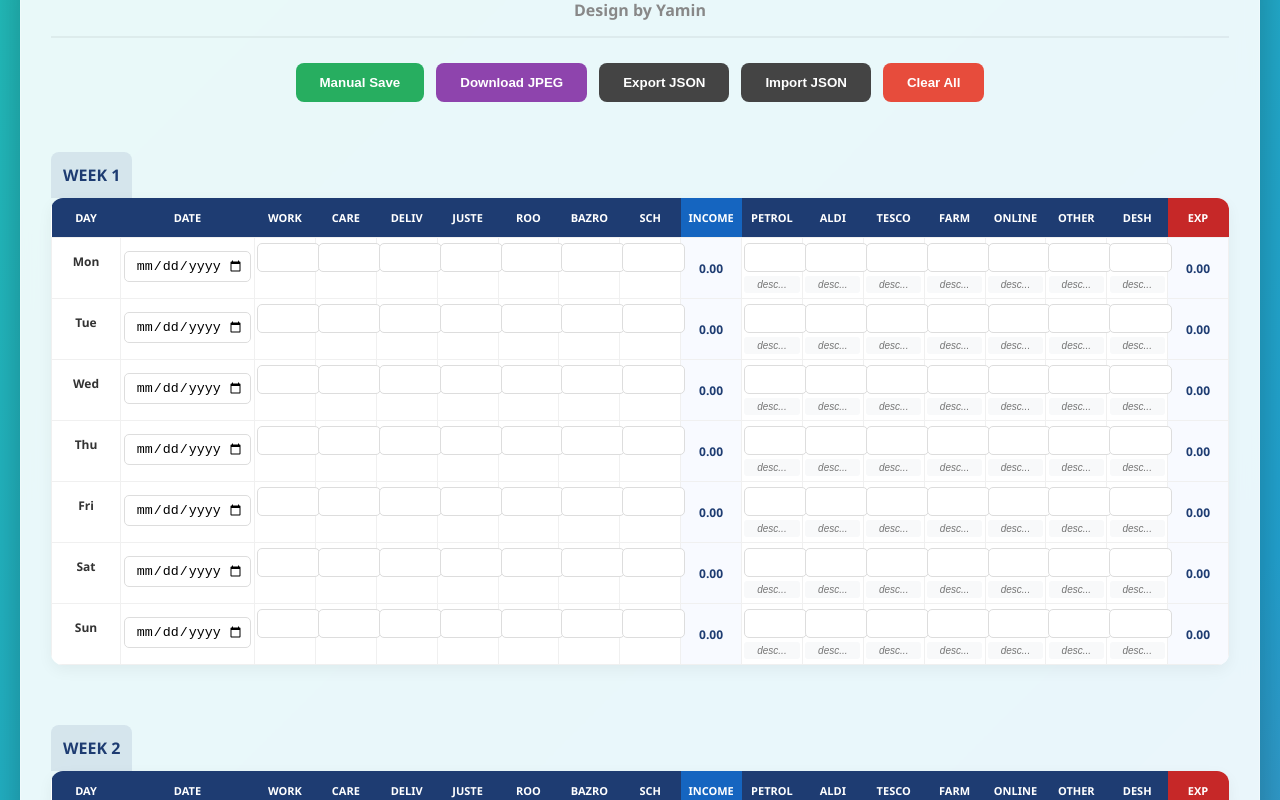
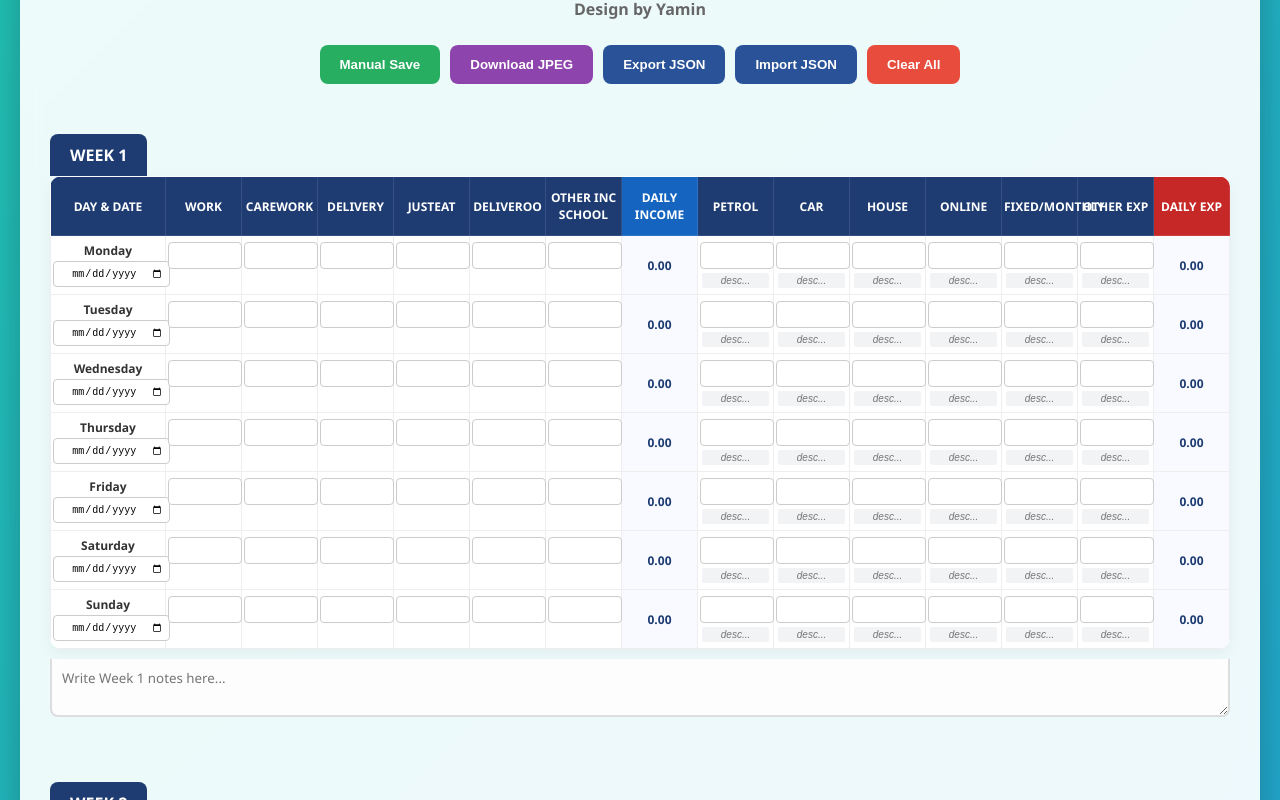
Before and after one commit to hamidulhaquemohsin4-cmyk/income-expense, a plain HTML site: page index.html in a window 1280 px wide. Shown: the part 100-900 px from the top of the page. Drawn offline with nearby package versions, Linux system fonts and the light colour scheme.

Commit message:
Update index.html

```diff
--- a/index.html
+++ b/index.html
@@ -2,7 +2,7 @@
 <html lang="en">
 <head>
     <meta charset="UTF-8">
-    <title>Yamin's Finance Tracker - Animated Edition</title>
+    <title>Yamin's Master Finance Sheet</title>
     <script src="https://cdnjs.cloudflare.com/ajax/libs/html2canvas/1.4.1/html2canvas.min.js"></script>
     <style>
         :root {
@@ -12,19 +12,16 @@
             --danger: #e74c3c;
         }
 
-        /* VIBRANT RUNNING GRADIENT BACKGROUND */
+        /* VIBRANT RUNNING GRADIENT */
         body {
             margin: 0;
-            font-family: 'Segoe UI', Tahoma, sans-serif;
+            font-family: 'Segoe UI', sans-serif;
             color: #333;
             padding: 20px;
             min-height: 100vh;
-            /* Multi-color gradient for a "running" look */
             background: linear-gradient(-45deg, #ee7752, #e73c7e, #23a6d5, #23d5ab, #1e3c72, #2a5298);
             background-size: 400% 400%;
-            animation: runningGradient 12s ease infinite;
-            display: flex;
-            justify-content: center;
+            animation: runningGradient 15s ease infinite;
         }
 
         @keyframes runningGradient {
@@ -33,67 +30,53 @@
             100% { background-position: 0% 50%; }
         }
 
-        /* Glassmorphism Container */
         .container {
             max-width: 1750px;
-            width: 100%;
-            background: rgba(255, 255, 255, 0.9);
+            margin: 0 auto;
+            background: rgba(255, 255, 255, 0.92);
             border-radius: 20px;
             padding: 30px;
             box-shadow: 0 25px 50px rgba(0,0,0,0.3);
             backdrop-filter: blur(10px);
-            border: 1px solid rgba(255,255,255,0.3);
         }
 
-        .header-section { text-align: center; margin-bottom: 25px; border-bottom: 2px solid rgba(0,0,0,0.05); padding-bottom: 15px; }
-        h1 { color: var(--primary); margin: 0; letter-spacing: 2px; }
+        .header-section { text-align: center; margin-bottom: 25px; }
+        h1 { color: var(--primary); margin: 0; text-transform: uppercase; letter-spacing: 2px; }
 
-        .toolbar { display: flex; gap: 12px; justify-content: center; margin-bottom: 30px; flex-wrap: wrap; }
+        .toolbar { display: flex; gap: 10px; justify-content: center; margin-bottom: 30px; flex-wrap: wrap; }
 
-        /* Table Styling */
-        .table-wrapper { overflow-x: auto; margin-bottom: 40px; border-radius: 12px; box-shadow: 0 5px 15px rgba(0,0,0,0.05); }
+        /* Table Layouts */
+        .table-wrapper { overflow-x: auto; margin-bottom: 10px; border-radius: 12px; box-shadow: 0 5px 15px rgba(0,0,0,0.05); }
         table { width: 100%; border-collapse: collapse; background: white; font-size: 12px; table-layout: fixed; }
-        th { background: var(--primary); color: white; padding: 12px 2px; text-transform: uppercase; font-size: 11px; }
-        td { border: 1px solid #f0f0f0; padding: 5px 2px; text-align: center; vertical-align: top; }
+        th { background: var(--primary); color: white; padding: 12px 2px; text-transform: uppercase; border: 1px solid rgba(255,255,255,0.1); }
+        td { border: 1px solid #eee; padding: 6px 2px; text-align: center; vertical-align: top; }
 
-        .week-title { background: rgba(30, 60, 114, 0.1); padding: 12px; font-weight: bold; color: var(--primary); border-radius: 8px 8px 0 0; margin-top: 20px; display: inline-block; }
+        .week-title { background: var(--primary); color: white; padding: 10px 20px; font-weight: bold; border-radius: 8px 8px 0 0; display: inline-block; margin-top: 20px; }
 
-        /* Input Styles */
-        input { width: 88%; border: 1px solid #ddd; padding: 6px; border-radius: 5px; text-align: center; font-weight: 500; }
-        input:focus { border-color: var(--secondary); outline: none; background: #fffdf0; box-shadow: 0 0 8px rgba(35, 166, 213, 0.3); }
+        /* Weekly Note Area */
+        .weekly-note-container { margin-bottom: 40px; }
+        .weekly-note { width: 100%; padding: 10px; border: 2px solid #ddd; border-top: none; border-radius: 0 0 8px 8px; font-family: inherit; background: #fdfdfd; box-sizing: border-box; resize: vertical; }
 
-        /* Description Option (Underneath) */
-        .desc-box {
-            display: block;
-            margin: 4px auto 0;
-            font-size: 10px;
-            border: none;
-            background: #f8f9fa;
-            color: #777;
-            width: 88%;
-            border-radius: 3px;
-            padding: 3px;
-            font-style: italic;
-        }
-        .desc-box:focus { background: #fff; color: #333; }
+        input { width: 88%; border: 1px solid #ccc; padding: 5px; border-radius: 4px; text-align: center; }
+        .desc-box { display: block; margin: 4px auto 0; font-size: 10px; border: none; background: #f1f3f5; color: #777; width: 88%; padding: 2px; font-style: italic; border-radius: 2px; }
 
         .row-total { font-weight: bold; color: var(--primary); background: #f8faff; vertical-align: middle; }
 
-        /* Summary Boxes */
+        /* Direct Debit List */
+        .dd-table { max-width: 600px; margin-top: 20px; }
+        .dd-table input { text-align: left; padding-left: 10px; width: 95%; }
+
+        /* Summaries */
         .summary-grid { display: grid; grid-template-columns: repeat(auto-fit, minmax(240px, 1fr)); gap: 20px; margin-top: 30px; }
         .summary-card { padding: 20px; border-radius: 15px; color: white; text-align: center; box-shadow: 0 10px 20px rgba(0,0,0,0.1); }
         .card-inc { background: linear-gradient(45deg, #2193b0, #6dd5ed); }
         .card-exp { background: linear-gradient(45deg, #eb3349, #f45c43); }
         .card-dd { background: linear-gradient(45deg, #373b44, #4286f4); }
         .card-bal { background: linear-gradient(45deg, #11998e, #38ef7d); }
-        .summary-card h3 { margin: 0; font-size: 0.85rem; text-transform: uppercase; opacity: 0.9; }
-        .summary-card p { margin: 10px 0 0; font-size: 1.8rem; font-weight: bold; }
 
-        /* Buttons */
-        button { padding: 12px 24px; border: none; border-radius: 8px; cursor: pointer; font-weight: bold; color: white; transition: 0.3s; }
-        button:hover { transform: scale(1.05); filter: brightness(1.1); }
+        button { padding: 12px 20px; border: none; border-radius: 8px; cursor: pointer; font-weight: bold; color: white; background: var(--secondary); transition: 0.2s; }
+        button:hover { transform: translateY(-2px); filter: brightness(1.1); }
         .btn-save { background: var(--success); }
-        .btn-img { background: #8e44ad; }
         .btn-clear { background: var(--danger); }
     </style>
 </head>
@@ -101,40 +84,48 @@
 
 <div class="container" id="capture">
     <div class="header-section">
-        <h1>MONTHLY INCOME & EXPENSE</h1>
-        <div style="color: #888; font-weight: bold; margin-top: 5px;">Design by Yamin</div>
+        <h1>WEEKLY INCOME & EXPENSE SHEET</h1>
+        <div style="color: #666; font-weight: bold; margin-top: 5px;">Design by Yamin</div>
     </div>
 
     <div class="toolbar">
         <button class="btn-save" onclick="forceSave()">Manual Save</button>
-        <button class="btn-img" onclick="exportAsImage()">Download JPEG</button>
-        <button style="background:#444" onclick="downloadBackup()">Export JSON</button>
-        <button style="background:#444" onclick="document.getElementById('importFile').click()">Import JSON</button>
+        <button style="background:#8e44ad" onclick="exportAsImage()">Download JPEG</button>
+        <button onclick="downloadBackup()">Export JSON</button>
+        <button onclick="document.getElementById('importFile').click()">Import JSON</button>
         <button class="btn-clear" onclick="clearData()">Clear All</button>
         <input type="file" id="importFile" style="display:none" onchange="importBackup(event)">
     </div>
 
     <div id="mainTableSpace"></div>
 
-    <h2 style="color: var(--primary); margin-top: 40px; border-left: 5px solid var(--secondary); padding-left: 15px;">Monthly Fixed Direct Debits</h2>
-    <table style="max-width: 500px; margin-bottom: 30px;">
-        <thead><tr><th style="width: 70%;">Description</th><th>Amount (£)</th></tr></thead>
-        <tbody>
-            <tr><td>Rent</td><td><input type="number" step="0.01" class="dd-input" data-key="dd_rent"></td></tr>
-            <tr><td>Car Insurance</td><td><input type="number" step="0.01" class="dd-input" data-key="dd_carins"></td></tr>
-            <tr><td>Road Tax</td><td><input type="number" step="0.01" class="dd-input" data-key="dd_tax"></td></tr>
-            <tr><td>Phone 1</td><td><input type="number" step="0.01" class="dd-input" data-key="dd_p1"></td></tr>
-            <tr><td>Phone 2</td><td><input type="number" step="0.01" class="dd-input" data-key="dd_p2"></td></tr>
-            <tr class="row-total"><td>Total Direct Debits</td><td id="ddTotalDisplay">0.00</td></tr>
-        </tbody>
-    </table>
+    <h2 style="color: var(--primary); margin-top: 40px;">Monthly Fixed Direct Debits</h2>
+    <div class="table-wrapper dd-table">
+        <table>
+            <thead><tr><th style="width: 70%;">Description</th><th>Amount (£)</th></tr></thead>
+            <tbody id="ddBody">
+                <tr><td><input type="text" data-key="dd_n1" value="15 Pro Max MB (NatWest)"></td><td><input type="number" step="0.01" class="dd-input" data-key="dd_v1" value="9.65"></td></tr>
+                <tr><td><input type="text" data-key="dd_n2" value="16 Pro Max MB (Lloyds)"></td><td><input type="number" step="0.01" class="dd-input" data-key="dd_v2" value="11.95"></td></tr>
+                <tr><td><input type="text" data-key="dd_n3" value="16 Pro Max Phone (Lloyds)"></td><td><input type="number" step="0.01" class="dd-input" data-key="dd_v3" value="38.00"></td></tr>
+                <tr><td><input type="text" data-key="dd_n4" value="Car Road Tax (NatWest)"></td><td><input type="number" step="0.01" class="dd-input" data-key="dd_v4" value="23.18"></td></tr>
+                <tr><td><input type="text" data-key="dd_n5" value="Car Insurance (NatWest)"></td><td><input type="number" step="0.01" class="dd-input" data-key="dd_v5" value="152.98"></td></tr>
+                <tr><td><input type="text" data-key="dd_n6" value="Car Breakdown (NatWest)"></td><td><input type="number" step="0.01" class="dd-input" data-key="dd_v6" value="13.83"></td></tr>
+                <tr><td><input type="text" data-key="dd_n7" value="Netflix (NatWest)"></td><td><input type="number" step="0.01" class="dd-input" data-key="dd_v7" value="5.99"></td></tr>
+                <tr><td><input type="text" data-key="dd_n8" value="iCloud (Halifax)"></td><td><input type="number" step="0.01" class="dd-input" data-key="dd_v8" value="2.99"></td></tr>
+                <tr><td><input type="text" data-key="dd_n9" value="Desh"></td><td><input type="number" step="0.01" class="dd-input" data-key="dd_v9" value="100.00"></td></tr>
+                <tr><td><input type="text" data-key="dd_n10" value="Monthly Rent"></td><td><input type="number" step="0.01" class="dd-input" data-key="dd_v10" value="590.00"></td></tr>
+                <tr><td><input type="text" data-key="dd_n11" value="Tax"></td><td><input type="number" step="0.01" class="dd-input" data-key="dd_v11" value="650.00"></td></tr>
+                <tr class="row-total"><td>Direct Debit Total</td><td id="ddTotalDisplay">0.00</td></tr>
+            </tbody>
+        </table>
+    </div>
 
     <div class="summary-grid" id="summaryArea"></div>
 </div>
 
 <script>
-const DB_NAME = "YaminFinance_v5";
-const days = ["Mon", "Tue", "Wed", "Thu", "Fri", "Sat", "Sun"];
+const DB_NAME = "YaminFinal_v6";
+const days = ["Monday", "Tuesday", "Wednesday", "Thursday", "Friday", "Saturday", "Sunday"];
 
 function init() {
     let container = document.getElementById('mainTableSpace');
@@ -146,26 +137,25 @@ function init() {
             <table>
                 <thead>
                     <tr>
-                        <th style="width:65px">Day</th><th style="width:130px">Date</th>
-                        <th>Work</th><th>Care</th><th>Deliv</th><th>JustE</th><th>Roo</th><th>Bazro</th><th>Sch</th>
-                        <th style="background:#1565c0">Income</th>
-                        <th>Petrol</th><th>Aldi</th><th>Tesco</th><th>Farm</th><th>Online</th><th>Other</th><th>Desh</th>
-                        <th style="background:#c62828">Exp</th>
+                        <th style="width:110px">Day & Date</th>
+                        <th>Work</th><th>Carework</th><th>Delivery</th><th>JustEat</th><th>Deliveroo</th><th>Other Inc School</th>
+                        <th style="background:#1565c0">Daily Income</th>
+                        <th>Petrol</th><th>Car</th><th>House</th><th>Online</th><th>Fixed/Monthly</th><th>Other Exp</th>
+                        <th style="background:#c62828">Daily Exp</th>
                     </tr>
                 </thead>
                 <tbody>`;
         for (let d = 0; d < 7; d++) {
             let rId = `w${w}d${d}`;
             html += `<tr>
-                <td style="font-weight:bold; padding-top:15px">${days[d]}</td>
-                <td><input type="date" class="data-input" data-key="${rId}_date" style="margin-top:8px"></td>`;
+                <td style="font-weight:bold">${days[d]}<br><input type="date" class="data-input" data-key="${rId}_date" style="width:95%; font-size:10px; margin-top:2px"></td>`;
 
-            // Income Columns
-            for(let i=0; i<7; i++) html += `<td><input type="number" step="0.01" class="data-input inc-v-${rId}" data-key="${rId}_i${i}"></td>`;
+            // Income
+            for(let i=0; i<6; i++) html += `<td><input type="number" step="0.01" class="data-input inc-v-${rId}" data-key="${rId}_i${i}"></td>`;
             html += `<td id="tot_inc_${rId}" class="row-total">0.00</td>`;
 
-            // Expense Columns with Descriptions
-            for(let e=0; e<7; e++) {
+            // Expenses
+            for(let e=0; e<6; e++) {
                 html += `<td>
                     <input type="number" step="0.01" class="data-input exp-v-${rId}" data-key="${rId}_e${e}">
                     <input type="text" class="data-input desc-box" data-key="${rId}_e${e}_desc" placeholder="desc...">
@@ -173,12 +163,15 @@ function init() {
             }
             html += `<td id="tot_exp_${rId}" class="row-total">0.00</td></tr>`;
         }
-        html += `</tbody></table></div>`;
+        html += `</tbody></table></div>
+        <div class="weekly-note-container">
+            <textarea class="data-input weekly-note" data-key="week_${w}_note" placeholder="Write Week ${w} notes here..."></textarea>
+        </div>`;
     }
     container.innerHTML = html;
 
-    document.querySelectorAll('input').forEach(input => {
-        input.addEventListener('input', () => { calculate(); autoSave(); });
+    document.querySelectorAll('input, textarea').forEach(el => {
+        el.addEventListener('input', () => { calculate(); autoSave(); });
     });
 
     loadData();
@@ -204,20 +197,20 @@ function calculate() {
     document.getElementById('summaryArea').innerHTML = `
         <div class="summary-card card-inc"><h3>Total Income</h3><p>£${grandIncome.toFixed(2)}</p></div>
         <div class="summary-card card-exp"><h3>Daily Expenses</h3><p>£${grandExpense.toFixed(2)}</p></div>
-        <div class="summary-card card-dd"><h3>Direct Debits</h3><p>£${ddTotal.toFixed(2)}</p></div>
-        <div class="summary-card card-bal"><h3>Net Profit</h3><p>£${(grandIncome - grandExpense - ddTotal).toFixed(2)}</p></div>
+        <div class="summary-card card-dd"><h3>Fixed Direct Debits</h3><p>£${ddTotal.toFixed(2)}</p></div>
+        <div class="summary-card card-bal"><h3>Net Profit/Loss</h3><p>£${(grandIncome - grandExpense - ddTotal).toFixed(2)}</p></div>
     `;
 }
 
 function autoSave() {
     const data = {};
-    document.querySelectorAll('input[data-key]').forEach(el => {
-        if(el.value) data[el.getAttribute('data-key')] = el.value;
+    document.querySelectorAll('.data-input, .dd-input, .dd-table input[type="text"]').forEach(el => {
+        data[el.getAttribute('data-key')] = el.value;
     });
     localStorage.setItem(DB_NAME, JSON.stringify(data));
 }
 
-function forceSave() { autoSave(); alert("✅ All changes saved to this device!"); }
+function forceSave() { autoSave(); alert("✅ Data Saved to Device!"); }
 
 function loadData() {
     const saved = localStorage.getItem(DB_NAME);
@@ -230,7 +223,7 @@ function loadData() {
     calculate();
 }
 
-function clearData() { if(confirm("Are you sure? This will delete all numbers on this device.")) { localStorage.removeItem(DB_NAME); location.reload(); } }
+function clearData() { if(confirm("This will wipe all data. Are you sure?")) { localStorage.removeItem(DB_NAME); location.reload(); } }
 
 function downloadBackup() {
     const data = localStorage.getItem(DB_NAME);
@@ -252,7 +245,7 @@ function exportAsImage() {
     toolbar.style.display = 'none';
     html2canvas(document.getElementById('capture')).then(canvas => {
         const link = document.createElement('a');
-        link.download = 'Finance_Report.jpg';
+        link.download = 'Yamin_Finance_Report.jpg';
         link.href = canvas.toDataURL('image/jpeg', 0.9);
         link.click();
         toolbar.style.display = 'flex';
```
